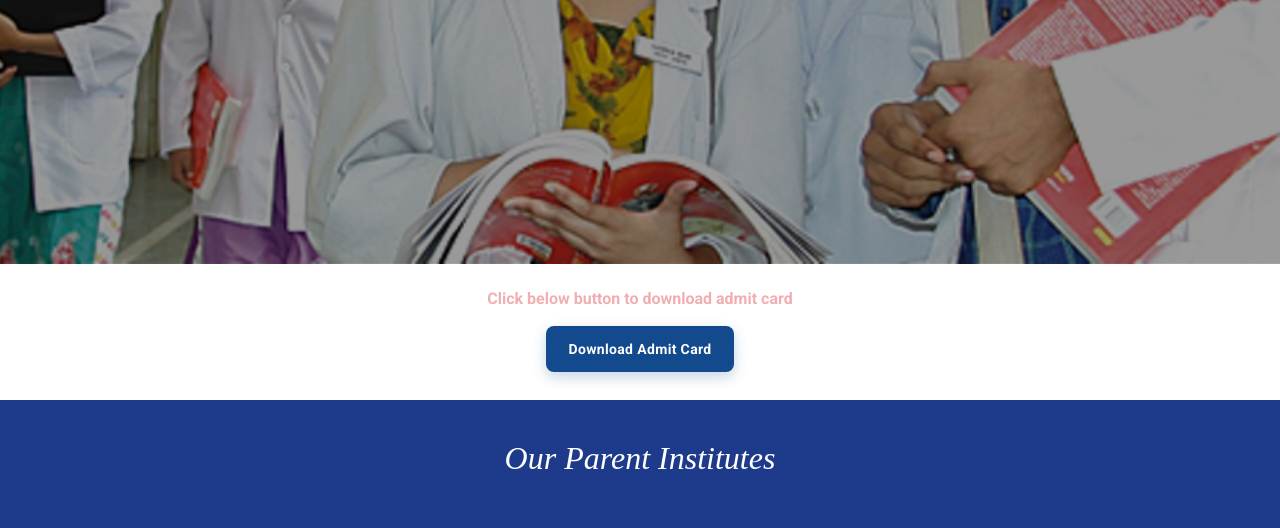
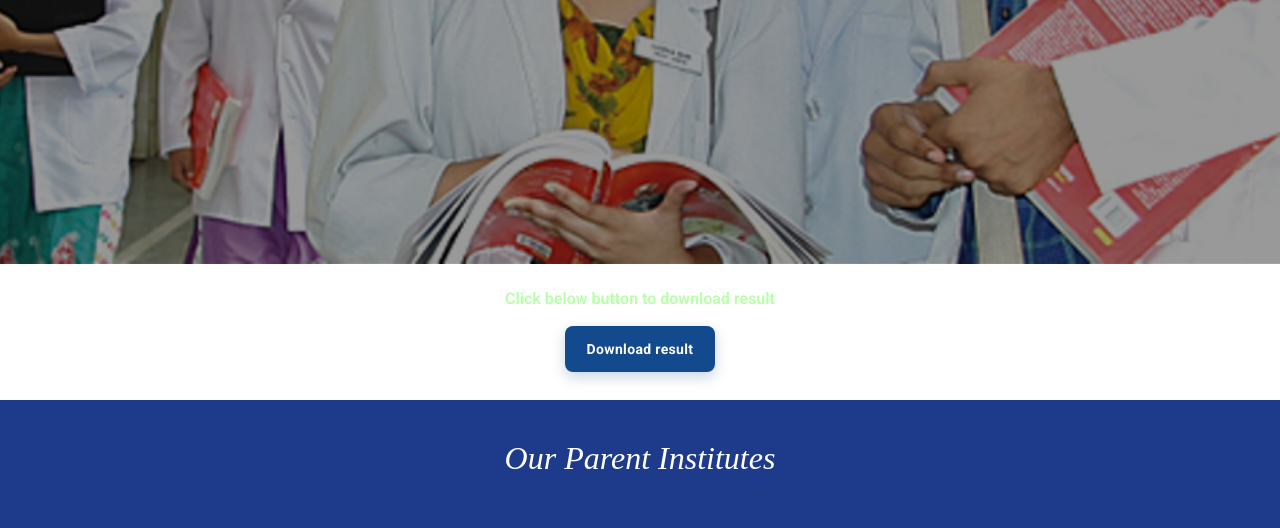
Before and after one commit to Siddhi-Honmane07/AL-CAREER-PVT-LTD-WEBSITE, a plain HTML site: page index.html in a window 1280 px wide. Shown: the part 584-1112 px from the top of the page. Drawn offline with Linux system fonts and the light colour scheme; a web font is replaced by a local one.

Commit message:
Update index.html

```diff
--- a/index.html
+++ b/index.html
@@ -500,7 +500,7 @@
             gap: 16px;
         }
         .admit-card-prompt-text {
-            color: #d71920;
+            color: #39FF14;
             font-family: 'Roboto', sans-serif;
             font-size: 16px;
             line-height: 1.4;
@@ -656,14 +656,14 @@
     </style>
 
     <section class="admit-card-prompt" aria-label="Admit card download">
-        <p class="admit-card-prompt-text">Click below button to download admit card</p>
-        <button type="button" class="admit-card-open-button" onclick="openAdmitAccessModal()">Download Admit Card</button>
+        <p class="admit-card-prompt-text">Click below button to download result</p>
+        <button type="button" class="admit-card-open-button" onclick="openAdmitAccessModal()">Download result</button>
     </section>
 
     <!-- Receipt validation form popup -->
     <div id="admitAccessModal" class="admit-access-overlay" role="dialog" aria-modal="true" aria-labelledby="admitAccessTitle">
         <div class="admit-access-panel">
-            <h2 id="admitAccessTitle" class="admit-access-title">Admit Card Access</h2>
+            <h2 id="admitAccessTitle" class="admit-access-title">Result Access</h2>
             <p class="admit-access-description">Enter your name and receipt number to view your admit card.</p>
             <form id="admitAccessForm" onsubmit="return submitAdmitCardRequest(event)">
                 <label class="admit-access-field">
@@ -695,7 +695,7 @@
         <div class="admit-access-panel admit-card-panel">
             <button type="button" class="admit-access-cancel" style="display:block; margin:0 0 12px auto; padding:8px 12px; border:0; border-radius:6px;" onclick="closeAdmitCardImage()">Close</button>
             <img class="admit-card-image" src="admit%20card.png.jpeg" alt="Admit Card" onerror="this.alt='Admit card image not found. Please upload admit card.png beside index.html in GitHub.'; this.style.minHeight='90px'; this.style.border='1px solid #d71920';">
-            <a class="admit-card-download-link" href="admit%20card.png.jpeg" download="admit card.png.jpeg">Download Admit Card Image</a>
+            <a class="admit-card-download-link" href="admit%20card.png.jpeg" download="admit card.png.jpeg">Download result Image</a>
         </div>
     </div>
 
```
